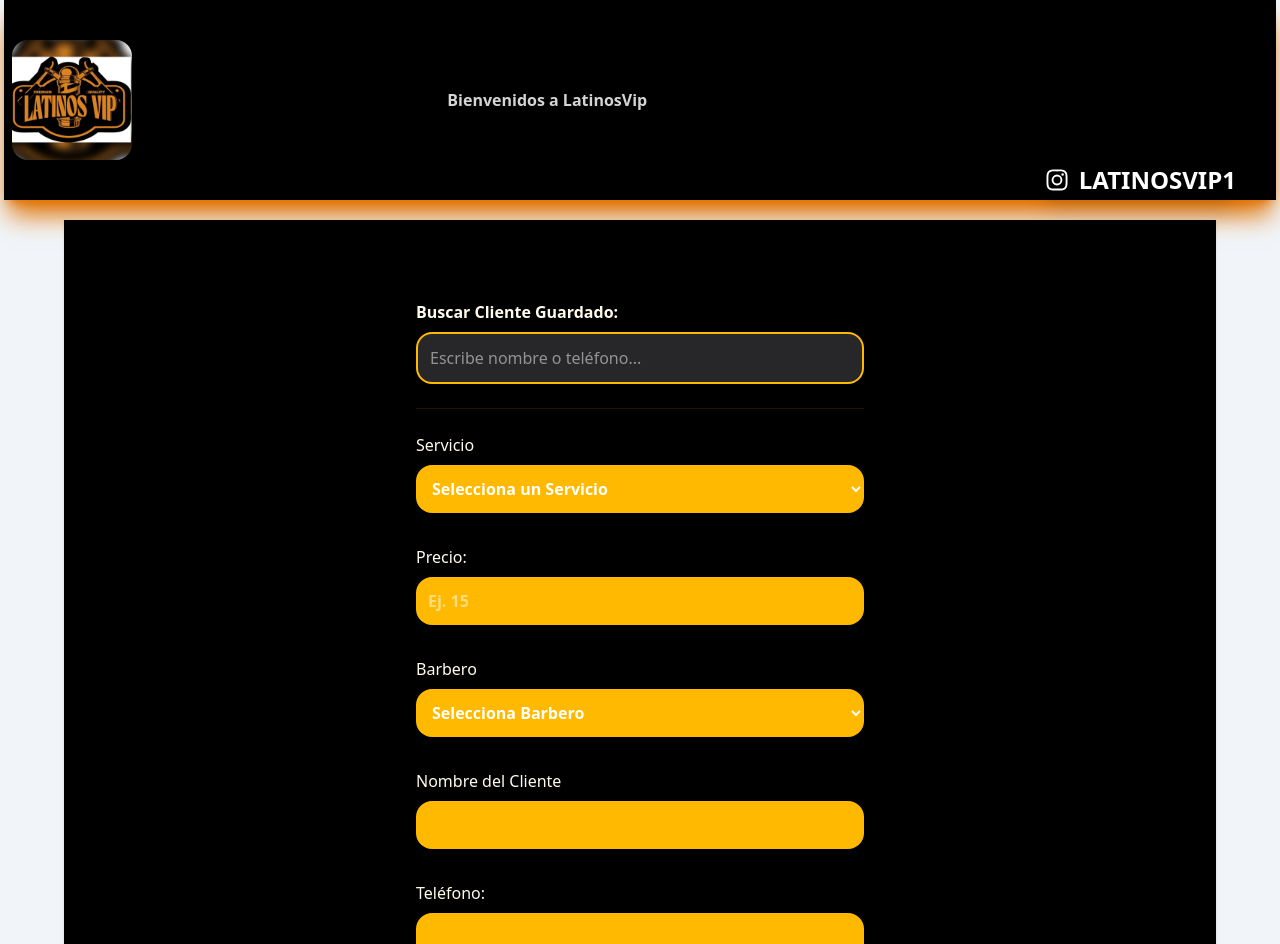
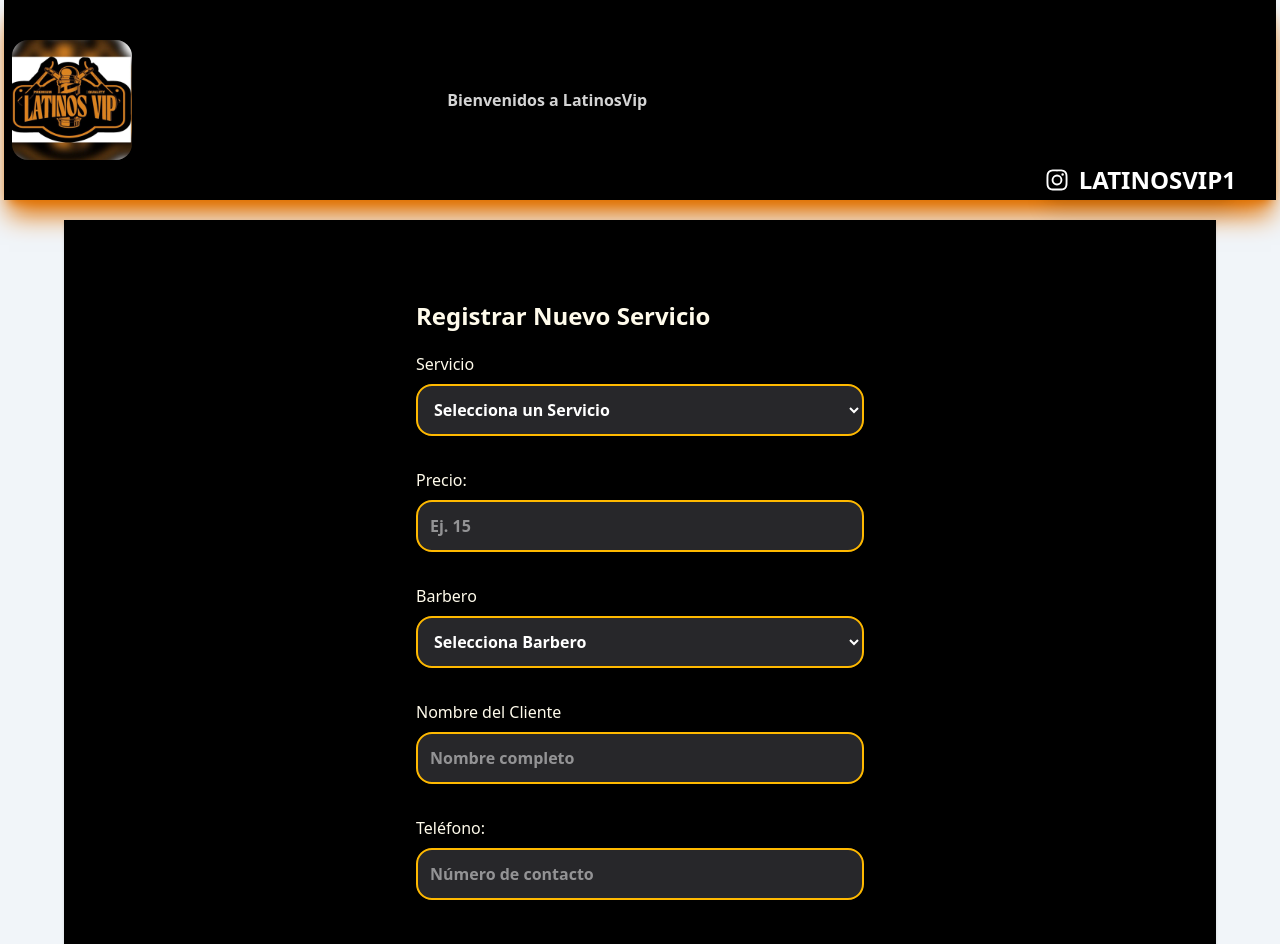
Before and after one commit to JosueHerazo/ventas-latinosvip-frontend, a React (Vite) app: page /nuevo/servicio in a window 1280 px wide. Shown: the top 944 px of the page. Built offline with nearby package versions, Linux system fonts and the light colour scheme.

Commit message:
añadiendo pagos barberservice buscador de clientes

```diff
--- a/src/componenents/ServiceDetail.tsx
+++ b/src/componenents/ServiceDetail.tsx
@@ -37,8 +37,12 @@ export default function ServiceDetails({service} : ServiceDetailsPro) {
                 </Link>
 
             </td>
+
             <td className="p-3 text-lg text-white font-bold">
+              <Link to={"/buscar/clientes"}>
                 {service.client}
+
+              </Link>
 
             </td>
             <td className="p-3 text-lg text-white font-bold ">
--- a/src/pages/NewService.tsx
+++ b/src/pages/NewService.tsx
@@ -1,148 +1,36 @@
-import { Link, Form, type ActionFunctionArgs, redirect, useLoaderData, useActionData } from "react-router-dom"
+import { Link, Form, type ActionFunctionArgs, redirect, useActionData } from "react-router-dom"
 import ErrorMessaje from "../componenents/ErrorMessaje"
 import { addProduct } from "../services/ServiceService"
-import { useState, useEffect } from "react"
-import { getServices } from "../services/ServiceService"
-import type {    Service,    } from "../types"
 
-export async function action({request} : ActionFunctionArgs){
+export async function action({ request }: ActionFunctionArgs) {
     const formData = await request.formData()
     const data = Object.fromEntries(formData)
 
-    let error = ""
-    if(Object.values(data).includes("")){
-        error = "Todos los campos son obligatorios"
+    // Validación básica
+    if (Object.values(data).includes("")) {
+        return "Todos los campos son obligatorios"
     }
-    if(error.length){
-        return error
-    }
+
     await addProduct(data)
     return redirect("/")
 }
 
+export default function NewService() {
+    const error = useActionData() as string
 
-export async function loader() {
-
-  const services = await getServices()
-  return services
-}
-
-export default function NewService() {
-    const services = useLoaderData() as Service[]
-    const error = useActionData() as string
-    console.log(services);
-
-     const servicios = [
-    "Corte",
-    "Corte de Niño",
-    "Barba",
-    "Cejas",
-    "Mechas",
-    "Tinte",
-    "Trenzas",
-    "Mask Carbon",
-    "Limpieza Facial",
-    "Diseño",
-    "Lavado de Cabello",
-    "Otros",
-  ];
+    const servicios = ["Corte", "Corte con cejas", "Corte con barba", "Corte Vip", "Corte de Niño", "Barba", "Barba VIP", "Cejas", "Mechas", "Tinte", "Trenzas", "Mask Carbon", "Limpieza Facial", "Diseño", "Lavado de Cabello", "Otros"];
     const barberos = ["Josue", "Vato"];
 
-  // 1. Estados para la búsqueda y selección
-    const [searchTerm, setSearchTerm] = useState("")
-    const [results, setResults] = useState<Service[]>([])
-    const [selectedClient, setSelectedClient] = useState(
-        {
-    clientId: 0, // Este ID es clave para el modelo Client
-    name: "",
-    phone: ""
-}
-    )
-    //     {
-    //     id: 0,
-    //     client: "",
-    //     phone: 0,
-    //     service: "",
-    //     barber: "",
-    //     createdAt: "",
-    //     price: 0,
-
-    //  }
-
-    // 2. Efecto para buscar clientes mientras escribes
-   // --- FILTRO DE BÚSQUEDA CORREGIDO ---
-   // service: client.service,
-   // price: client.price,
-   // barber: client.barber,
-   // createdAt: client.createdAt
-   // 3. Función al hacer click en un cliente encontrado
-   const handleSelectClient = (item: Service) => {
-       setSelectedClient({
-           clientId: item.id,
-           phone: item.phone.toString(),
-           name: item.client
-       });
-       setSearchTerm("");
-       setResults([]);
-   };
-  useEffect(() => {
-    const delayDebounceFn = setTimeout(() => {
-      // Verificamos que services exista y sea un array antes de filtrar
-      if (searchTerm.trim().length >= 1 && Array.isArray(services)) {
-        const filtered = services.filter(s =>
-          s.client?.toLowerCase().includes(searchTerm.toLowerCase()) ||
-          s.phone?.toString().includes(searchTerm)
-        )
-        setResults(filtered)
-      } else {
-        setResults([])
-      }
-    }, 300)
-    return () => clearTimeout(delayDebounceFn)
-  }, [searchTerm, services])
-
-  return  (
-        <>
+    return (
         <div className="mt-10 max-w-md mx-auto">
-      {/* --- BUSCADOR (Aquí es donde se usan results y handleSelectClient) --- */}
-      <div className="mb-4 relative">
-        <label className="text-amber-50 font-bold">Buscar Cliente Guardado:</label>
-        <input
-          type="text"
-          className="mt-2 block w-full p-3 rounded-2xl bg-zinc-800 text-white border-2 border-amber-400"
-          placeholder="Escribe nombre o teléfono..."
-          value={searchTerm}
-          onChange={(e) => setSearchTerm(e.target.value)}
-        />
-
-        {/* Lista de resultados desplegable */}
-        {results.length > 0 && (
-          <ul className="absolute z-10 w-full bg-white rounded-xl mt-1 shadow-2xl max-h-40 overflow-y-auto">
-            {results.map((c) => (
-              <li
-                key={c.id}
-                className="p-3 hover:bg-amber-100 cursor-pointer text-black border-b last:border-none"
-                onClick={() => handleSelectClient(c)}
-              >
-                <p className="font-bold">{c.client}</p>
-                <p className="text-sm text-gray-600">{c.phone}</p>
-              </li>
-            ))}
-          </ul>
-        )}
-      </div>
-
-      <hr className="border-amber-900/30 my-6" />
+            <h2 className="text-2xl font-black text-amber-50 mb-5">Registrar Nuevo Servicio</h2>
 
             {error && <ErrorMessaje>{error}</ErrorMessaje>}
 
-      {/* --- FORMULARIO PRINCIPAL --- */}
             <Form method="POST" className="flex flex-col gap-4">
-        <input type="hidden" name="clientId" value={selectedClient.clientId} />
-
                 <div className="mb-4">
                     <label className="text-amber-50" htmlFor="service">Servicio</label>
-          <select id="service" name="service" className="mt-2 block w-full font-bold text-white rounded-2xl p-3 bg-amber-400">
+                    <select id="service" name="service" className="mt-2 block w-full font-bold text-white rounded-2xl p-3 bg-zinc-800 border-2 border-amber-400">
                         <option value="">Selecciona un Servicio</option>
                         {servicios.map((s) => (<option key={s} value={s}>{s}</option>))}
                     </select>
@@ -150,12 +38,12 @@ export default function NewService() {
 
                 <div className="mb-4">
                     <label className="text-amber-50" htmlFor="price">Precio:</label>
-          <input id="price" name="price" type="number" className="mt-2 font-bold text-white block w-full rounded-2xl p-3 bg-amber-400" placeholder="Ej. 15" />
+                    <input id="price" name="price" type="number" className="mt-2 font-bold text-white block w-full rounded-2xl p-3 bg-zinc-800 border-2 border-amber-400" placeholder="Ej. 15" />
                 </div>
 
                 <div className="mb-4">
                     <label className="text-amber-50" htmlFor="barber">Barbero</label>
-          <select id="barber" name="barber" className="mt-2 block w-full font-bold text-white rounded-2xl p-3 bg-amber-400">
+                    <select id="barber" name="barber" className="mt-2 block w-full font-bold text-white rounded-2xl p-3 bg-zinc-800 border-2 border-amber-400">
                         <option value="">Selecciona Barbero</option>
                         {barberos.map((b) => (<option key={b} value={b}>{b}</option>))}
                     </select>
@@ -163,29 +51,15 @@ export default function NewService() {
 
                 <div className="mb-4">
                     <label className="text-amber-50" htmlFor="client">Nombre del Cliente</label>
-          <input
-            id="client"
-            name="client"
-            type="text"
-            className="mt-2 block w-full p-3 rounded-2xl font-bold text-white bg-amber-400"
-            value={selectedClient.name}
-            onChange={(e) => setSelectedClient({ ...selectedClient, name: e.target.value, clientId: 0 })}
-          />
+                    <input id="client" name="client" type="text" className="mt-2 block w-full p-3 rounded-2xl font-bold text-white bg-zinc-800 border-2 border-amber-400" placeholder="Nombre completo" />
                 </div>
 
                 <div className="mb-4">
                     <label className="text-amber-50" htmlFor="phone">Teléfono:</label>
-          <input
-            id="phone"
-            name="phone"
-            type="text"
-            className="mt-2 block w-full p-3 rounded-2xl font-bold text-white bg-amber-400"
-            value={selectedClient.phone}
-            onChange={(e) => setSelectedClient({ ...selectedClient, phone: e.target.value, clientId: 0 })}
-          />
+                    <input id="phone" name="phone" type="text" className="mt-2 block w-full p-3 rounded-2xl font-bold text-white bg-zinc-800 border-2 border-amber-400" placeholder="Número de contacto" />
                 </div>
 
-        <input type="submit" className="mt-5 bg-amber-400 p-2 text-white font-black text-lg cursor-pointer rounded-4xl hover:scale-105 transition-transform" value="Registrar Servicio" />
+                <input type="submit" className="mt-5 bg-amber-400 p-3 text-black font-black text-lg cursor-pointer rounded-2xl hover:bg-amber-500 transition-colors" value="Registrar Servicio" />
             </Form>
 
             <div className="mt-10">
@@ -194,6 +68,5 @@ export default function NewService() {
                 </Link>
             </div>
         </div>
-        </>
     )
 }
--- /dev/null
+++ b/src/pages/SearchClients.tsx
@@ -0,0 +1,78 @@
+import { useLoaderData, Link } from "react-router-dom"
+import { useState, useMemo } from "react"
+import { getServices } from "../services/ServiceService"
+import { type Service } from "../types"
+
+export async function loader() {
+    const clientes  = await getServices()
+    return clientes
+}
+
+export default function SearchClients() {
+    const allServices = useLoaderData() as Service[]
+    const [query, setQuery] = useState("")
+
+    // Filtramos los servicios basados en la búsqueda
+    const filteredResults = useMemo(() => {
+        if (!query) return []
+        return allServices.filter(s =>
+            s.client.toLowerCase().includes(query.toLowerCase()) ||
+            s.phone.toString().includes(query)
+
+        )
+    }, [query, allServices])
+
+    return (
+        <div className="max-w-4xl mx-auto p-5">
+            <h2 className="text-3xl font-black text-amber-600 mb-6">Buscador de Clientes</h2>
+
+            <div className="mb-8">
+                <input
+                    type="text"
+                    placeholder="Buscar por nombre o teléfono..."
+                    className="w-full p-4 rounded-xl bg-zinc-800 text-white border-2 border-amber-500 focus:outline-none"
+                    value={query}
+                    onChange={(e) => setQuery(e.target.value)}
+                />
+            </div>
+
+            <div className="bg-zinc-900 rounded-xl overflow-hidden shadow-xl">
+                <table className="w-full text-left">
+                    <thead className="bg-amber-600 text-white">
+                        <tr>
+                            <th className="p-4">Cliente</th>
+                            <th className="p-4">Teléfono</th>
+                            <th className="p-4">Último Servicio</th>
+                            <th className="p-4">Acción</th>
+                        </tr>
+                    </thead>
+                    <tbody className="divide-y divide-zinc-800">
+                        {filteredResults.length > 0 ? (
+                            filteredResults.map(s => (
+                                <tr key={s.id} className="hover:bg-zinc-800 text-white">
+                                    <td className="p-4 font-bold">{s.client}</td>
+                                    <td className="p-4">{s.phone}</td>
+                                    <td className="p-4 text-sm text-gray-400">{s.service} ({s.createdAt})</td>
+                                    <td className="p-4">
+                                        <Link
+                                            to={`/nuevo/servicio?client=${s.client}&phone=${s.phone}`}
+                                            className="text-amber-500 hover:underline font-bold"
+                                        >
+                                            Nuevo Servicio
+                                        </Link>
+                                    </td>
+                                </tr>
+                            ))
+                        ) : (
+                            <tr>
+                                <td colSpan={4} className="p-10 text-center text-gray-500">
+                                    {query ? "No se encontraron clientes" : "Escribe algo para empezar a buscar..."}
+                                </td>
+                            </tr>
+                        )}
+                    </tbody>
+                </table>
+            </div>
+        </div>
+    )
+}
--- a/src/pages/Services.tsx
+++ b/src/pages/Services.tsx
@@ -20,6 +20,11 @@ export default function Services() {
         className="rounded-md bg-amber-700 hover:bg-green-400 hover:text-3xl p-3 font-bold text-white shadow-sm "
         to="nuevo/servicio">
            Pagar servicio
+        </Link>
+        <Link
+        className="rounded-md bg-amber-700 hover:bg-green-400 hover:text-3xl p-3 font-bold text-white shadow-sm "
+        to="/buscar/clientes">
+              Buscar Clientes
         </Link>
     </div>
     <div className="p-2 overflow-x-auto shadow-amber-600">
```
Also changed, not shown: src/router.tsx (+7 -1 lines). Lines whose indentation alone changed are shown as unchanged.
